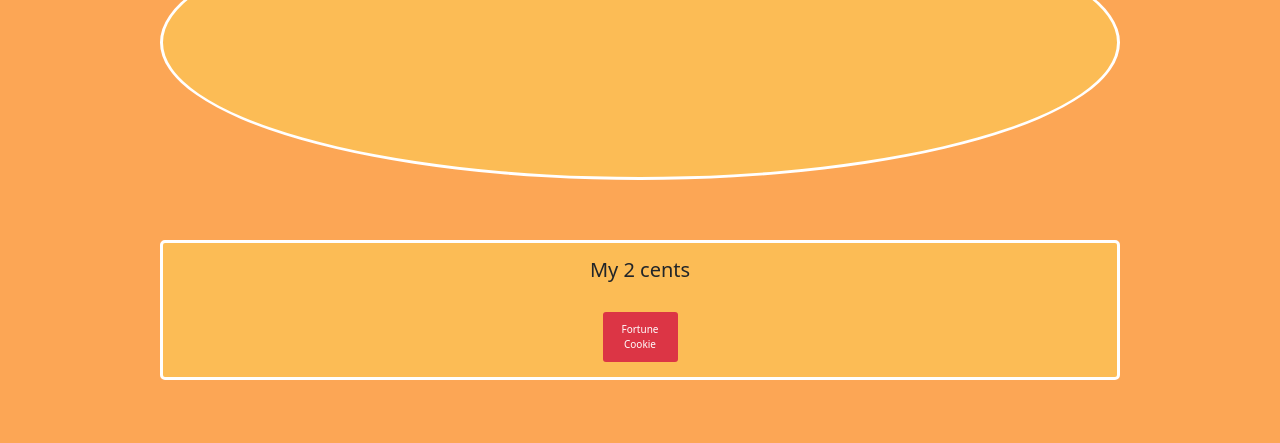
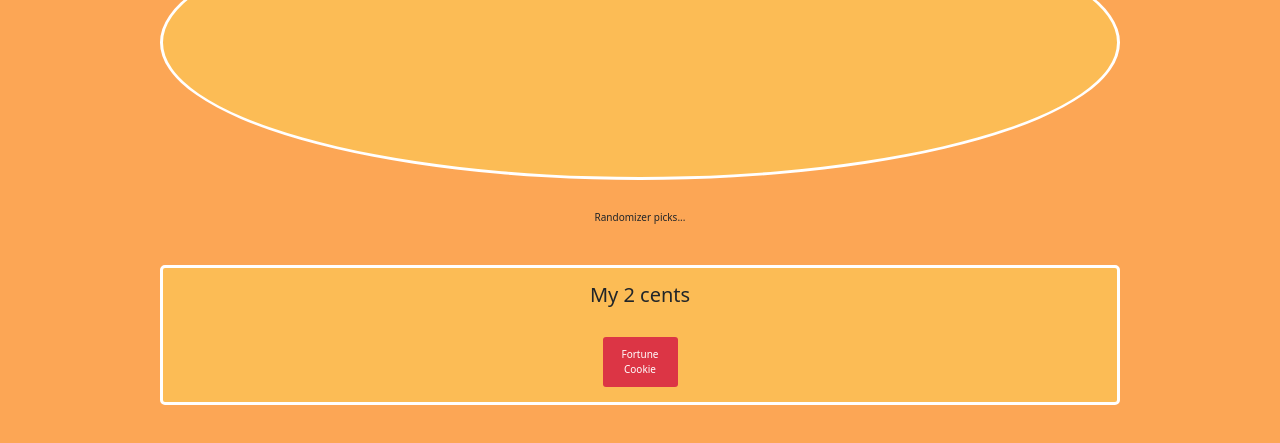
Before and after one commit to amandomoreno/food-API-project1, a plain HTML site: page index.html in a window 1280 px wide. Shown: the part 181-624 px from the top of the page. Drawn offline with nearby package versions, Linux system fonts and the light colour scheme.

Commit message:
div paragraph

```diff
--- a/index.html
+++ b/index.html
@@ -19,6 +19,7 @@
         <button type="button" id="randomizer" class="btn btn-danger">Random</button>
     </section>
     <div>
+        <p>Randomizer picks...</p>
         <div id="containerDiv"></div>
     </div>
     <aside id="advise">
```
